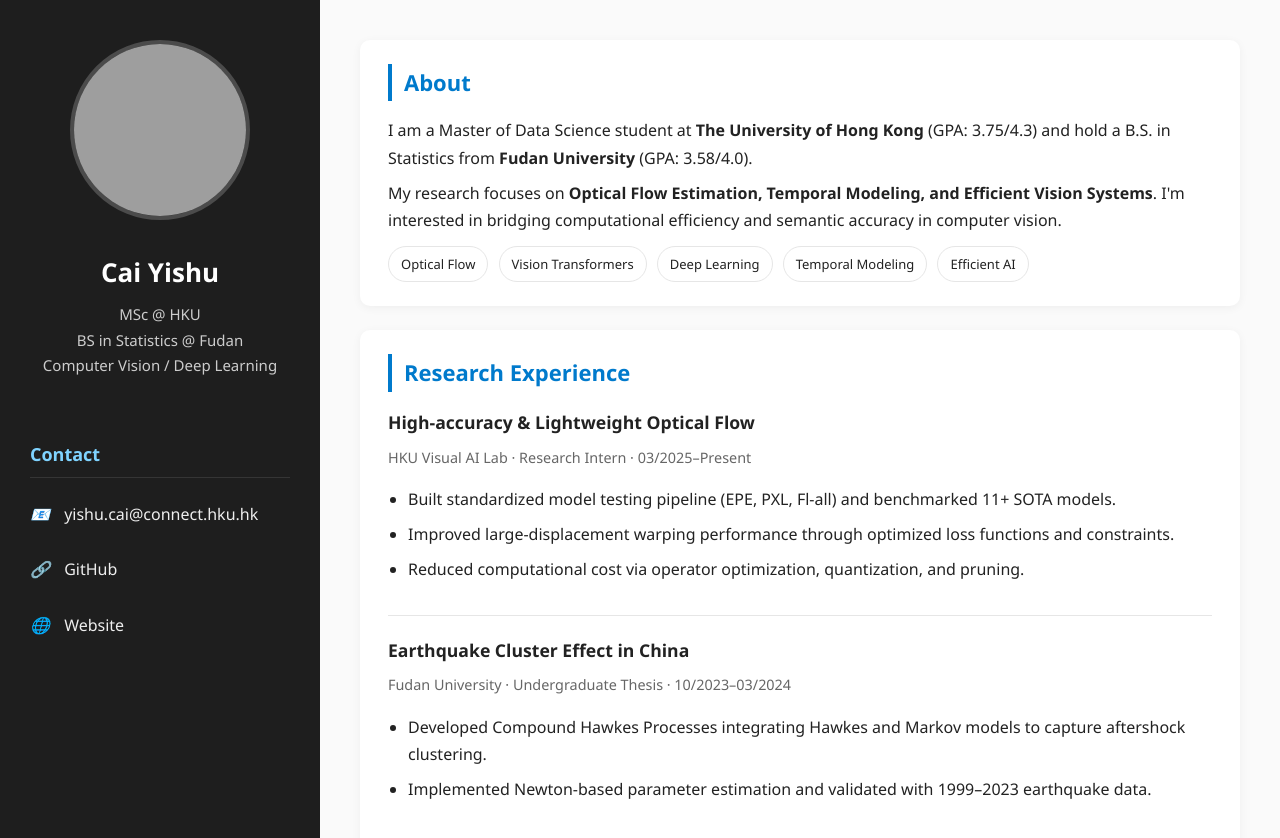
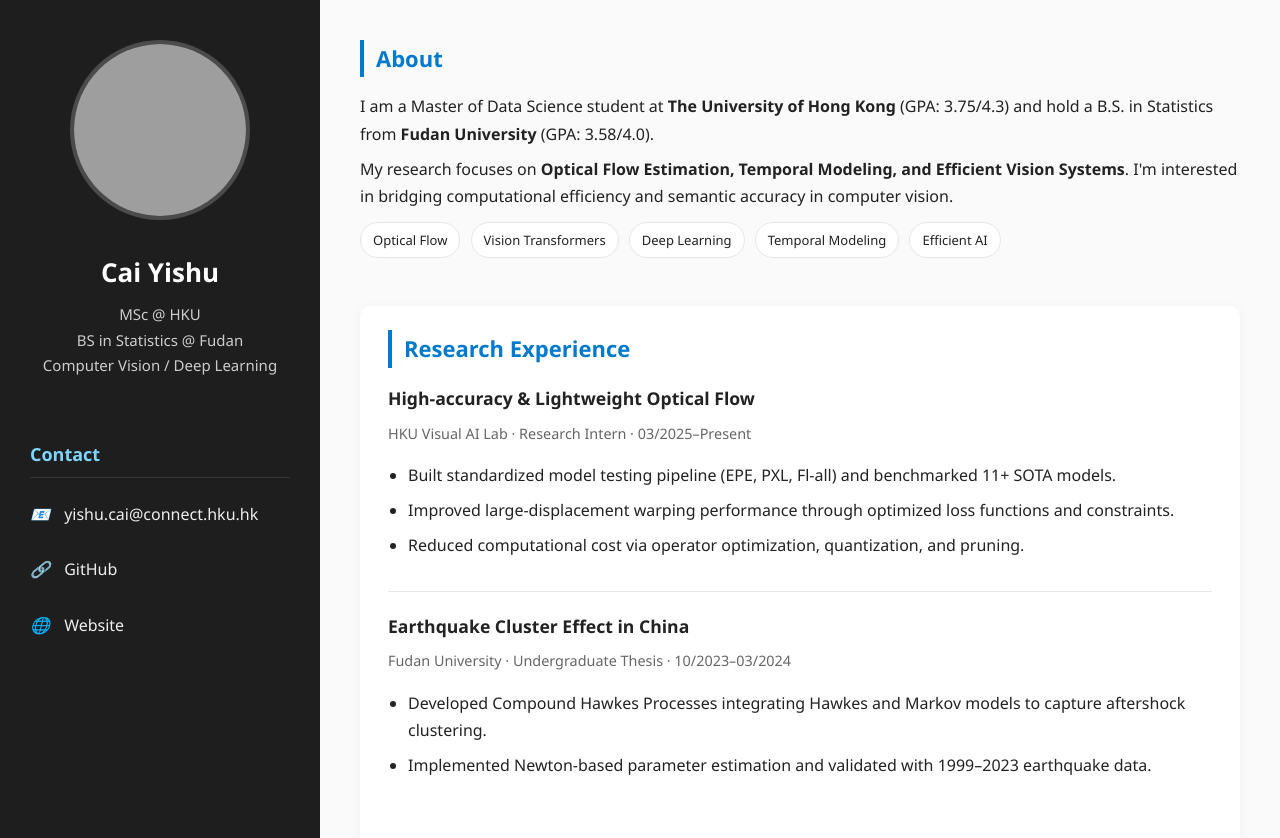
Before and after one commit to YiShu0115/YiShu0115.github.io, a plain HTML site: page index.html in a window 1280 px wide. Shown: the top 838 px of the page. Drawn offline with Linux system fonts and the light colour scheme; grey boxes are pictures that could not be loaded.

Commit message:
Update index.html

```diff
--- a/index.html
+++ b/index.html
@@ -92,6 +92,12 @@
       padding: 24px 28px;
       margin-bottom: 24px;
       box-shadow: 0 2px 10px rgba(0,0,0,0.05);
+    }
+    #about {
+      background: transparent;
+      box-shadow: none;
+      padding: 0 0 24px;
+      border-radius: 0;
     }
     h2 {
       color: var(--primary);
```
